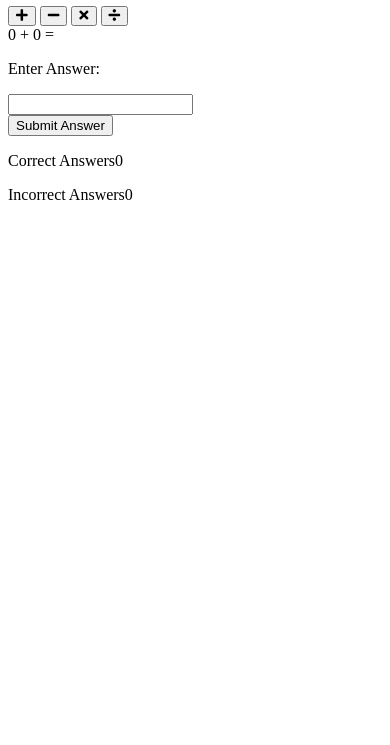
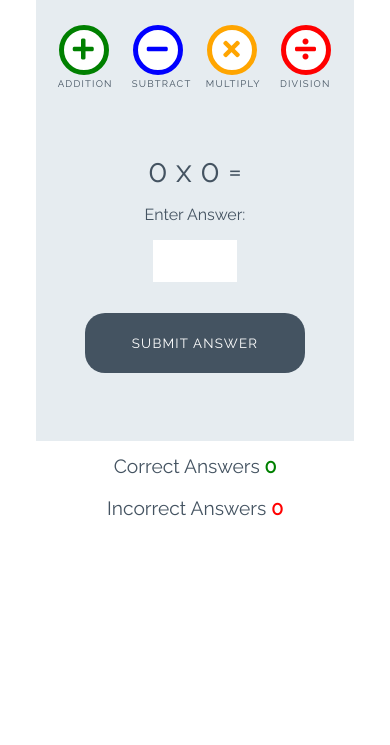
Before and after one commit to deecooper/love-maths, a plain HTML site: page index.html in a window 390 px wide. Shown: the part 99-844 px from the top of the page. Drawn offline with Linux system fonts and the light colour scheme.

Commit message:
Add main functions and style for game

```diff
--- /dev/null
+++ b/assests/css/style.css
@@ -0,0 +1,256 @@
+/* --------- Global style */
+
+body {
+    background-color: white;
+    font-family: "Raleway", sans-serif;
+    color: #445361;
+    text-align: center;
+}
+
+/* --------- Heading */
+
+.heading {
+    text-align: center;
+    font-size: 2.5rem;
+}
+
+.logo {
+    height: 40px;
+    padding-right: 5px;
+}
+
+/* --------- Game layout */
+
+.game-area {
+    background-color: #E6ECF0;
+    box-sizing: border-box;
+    width: 85%;
+    height: 65vh;
+    max-height: 450px;
+    max-width: 830px;
+    margin-left: auto;
+    margin-right: auto;
+    padding: 1%;
+}
+
+.question-area {
+    width: 50%;
+    font-size: 2rem;
+    margin: auto;
+    padding: 50px 0;
+}
+
+.question-area span {
+    padding: 0 15px;
+}
+
+.score-area {
+    margin: 5px auto;
+    width: 60%;
+    font-size: 1.2rem;
+}
+
+.controls-area {
+    width: 85%;
+    margin: 30px auto;
+}
+
+#score {
+    color: green;
+    font-weight: bold;
+}
+
+#incorrect {
+    color: red;
+    font-weight: bold;
+}
+
+.answer-message {
+    display: none;
+    font-size: 1rem;
+}
+
+#answer-box {
+    border: none;
+    color: #445361;
+    display: inline-block;
+    height: 40px;
+    width: 80px;
+    font-size: 1.2rem;
+}
+
+.scores {
+    display: inline-block;
+    padding: 25px;
+}
+
+/* --------- Buttons */
+
+.btn {
+    width: 220px;
+    height: 60px;
+    font-family: "Raleway", sans-serif;
+    text-transform: uppercase;
+    letter-spacing: 1.2px;
+    color: white;
+}
+
+.btn:focus {
+    outline: none;
+}
+
+.btn--big {
+    padding-top: 10px;
+    border-radius: 50%;
+    background-color: white;
+    border: 10px solid;
+    width: 100px;
+    height: 100px;
+    font-size: 3.2rem;
+    margin: 0 30px;
+    transition: all 0.5s;
+}
+
+.btn--big::after{
+    content: attr(data-type);
+    font-size: 1rem;
+    color: #445361;
+    position: relative;
+    left: -0.5em;
+}
+
+.btn--blue {
+    border-color: blue;
+    color: blue;
+}
+
+
+
+
+
+.btn--blue:active,
+.btn--blue:hover {
+    background-color: darkblue;
+    color: white;
+}
+
+.btn--orange {
+    border-color: orange;
+    color: orange;
+}
+
+.btn--orange:active,
+.btn--orange:hover {
+    background-color: darkorange;
+    color: white;
+}
+
+.btn--red {
+    border-color: red;
+    color: red;
+}
+
+.btn--red:active,
+.btn--red:hover {
+    background-color: darkred;
+    color: white;
+}
+
+.btn--green {
+    border-color: green;
+    color: green;
+}
+
+.btn--green:active,
+.btn--green:hover {
+    background-color: darkgreen;
+    color: white;
+}
+
+.btn--gray {
+    margin-top: 25px;
+    background-color: #445361;
+    border: 1px transparent;
+    border-radius: 20px;
+}
+
+.btn--gray:active,
+.btn--gray:hover {
+    background-color: #0d1013;
+}
+
+/* --------- Media queries */
+
+@media (max-width: 414px) {
+    .controls-area {
+        width: 100%;
+    }
+
+    .btn--big {
+        margin: 0 10px;
+        padding: 5px;
+        border: 5px solid;
+        width: 50px;
+        height: 50px;
+        font-size: 1.5rem;
+    }
+
+    .btn--big::after {
+        font-size: 0.6rem;
+        left: -0.7rem;
+    }
+
+    .question-area {
+        padding: 10% 0;
+        width: 100%;
+    }
+
+    .question-area span {
+        padding: 0;
+    }
+
+    .answer-message {
+        display: block;
+    }
+
+    #answer-box {
+        display: block;
+        margin: 0 auto;
+    }
+    .btn--gray {
+        margin-top: 0;
+    }
+
+    .score-area {
+        width: 100%;
+    }
+
+    .scores {
+        margin: 0.5em auto;
+        display: block;
+        padding: 5px;
+    }
+
+    .heading {
+        font-size: 2rem;
+    }
+}
+
+@media (max-width: 320px) {
+    .game-area {
+        height: 70vh;
+    }
+
+    .controls-area {
+        width: 75%;
+        margin: 10px auto;
+    }
+
+    .btn--big {
+        margin: 10px 10px;
+    }
+    .question-area {
+        padding: 10px 0;
+    }
+
+}
--- a/assests/js/script.js
+++ b/assests/js/script.js
@@ -1 +1,31 @@
-console.log("hello");
+function runGame() {
+
+}
+
+function checkAnswer() {
+
+}
+
+function calculateCorrecrAnswer () {
+
+}
+
+function incrementScore() {
+
+}
+
+function incrementWrongAnswer() {
+
+}
+
+function displayAdditionQuestion() {
+
+}
+
+function displaySubtractQuestion() {
+
+}
+
+function displayMultiplyQuestion() {
+
+}
--- a/index.html
+++ b/index.html
@@ -1,51 +1,56 @@
+<!DOCTYPE html>
 <html lang="en">
+
 <head>
     <meta charset="UTF-8">
-    <meta http-equiv="X-UA-Compatible" content="IE=edge">
     <meta name="viewport" content="width=device-width, initial-scale=1.0">
-    <link rel="stylesheet" href="assests/css/style.css">
-    <!--Google Fonts and Fontawesome links-->
+
+    <!-- font awesome and google fonts -->
     <link rel="stylesheet" href="https://use.fontawesome.com/releases/v5.7.2/css/all.css"
-    integrity="sha384-fnmOCqbTlWIlj8LyTjo7mOUStjsKC4pOpQbqyi7RrhN7udi9RwhKkMHpvLbHG9Sr" crossorigin="anonymous">
+        integrity="sha384-fnmOCqbTlWIlj8LyTjo7mOUStjsKC4pOpQbqyi7RrhN7udi9RwhKkMHpvLbHG9Sr" crossorigin="anonymous">
     <link href="https://fonts.googleapis.com/css?family=Raleway%7CRighteous" rel="stylesheet">
 
+    <link rel="stylesheet" href="assests/css/style.css">
     <title>Document</title>
 </head>
+
 <body>
-    <h1 class ="heading">
+    <h1 class="heading">
         <img class="logo" src="assests/images/logo.png" alt="logo"> Love Maths
     </h1>
-    <div class ="game-area">
-        <div class = "controls-area">
-            <button class="btn btn--big btn--green">
+
+    <div class="game-area">
+        <div class="controls-area">
+            <button data-type="addition" class="btn btn--big btn--green">
                 <i class="fas fa-plus"></i>
             </button>
-            <button class="btn btn--big btn--blue">
+            <button data-type="subtract" class="btn btn--big btn--blue">
                 <i class="fas fa-minus"></i>
             </button>
-            <button class="btn btn--big btn--orange">
+            <button data-type="multiply" class="btn btn--big btn--orange">
                 <i class="fas fa-times"></i>
             </button>
-            <button class="btn btn--big btn--red">
+            <button data-type="division" class="btn btn--big btn--red">
                 <i class="fas fa-divide"></i>
             </button>
         </div>
         <div class="question-area">
             <span id="operand1">0</span>
-            <span id="operator">+</span>
-            <span id ="operand2">0</span>
+            <span id="operator">x</span>
+            <span id="operand2">0</span>
             <span>=</span>
             <p class="answer-message">Enter Answer:</p>
             <input id="answer-box" type="number">
         </div>
-        <button class="btn btn--big btn--gray">Submit Answer</button>
+        <button data-type="submit" class="btn btn--gray">Submit Answer</button>
+    </div>
 
+    <div class="score-area">
+        <p class="scores">Correct Answers <span id="score">0</span></p>
+        <p class="scores">Incorrect Answers <span id="incorrect">0</span></p>
+    </div>
 
-    </div>
-    <div class ="score-area">
-        <p class="scores">Correct Answers<span id="score">0</span></p>
-        <p class="scores">Incorrect Answers<span id="incorrect-score">0</p>
-    </div>
     <script src="assests/js/script.js"></script>
 </body>
+
 </html>
```
